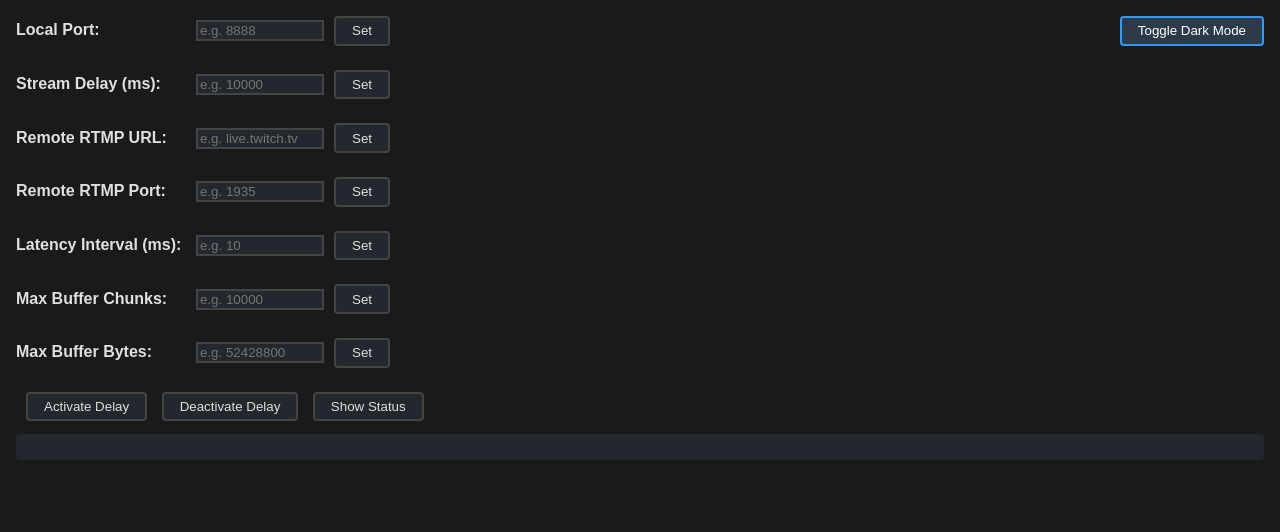
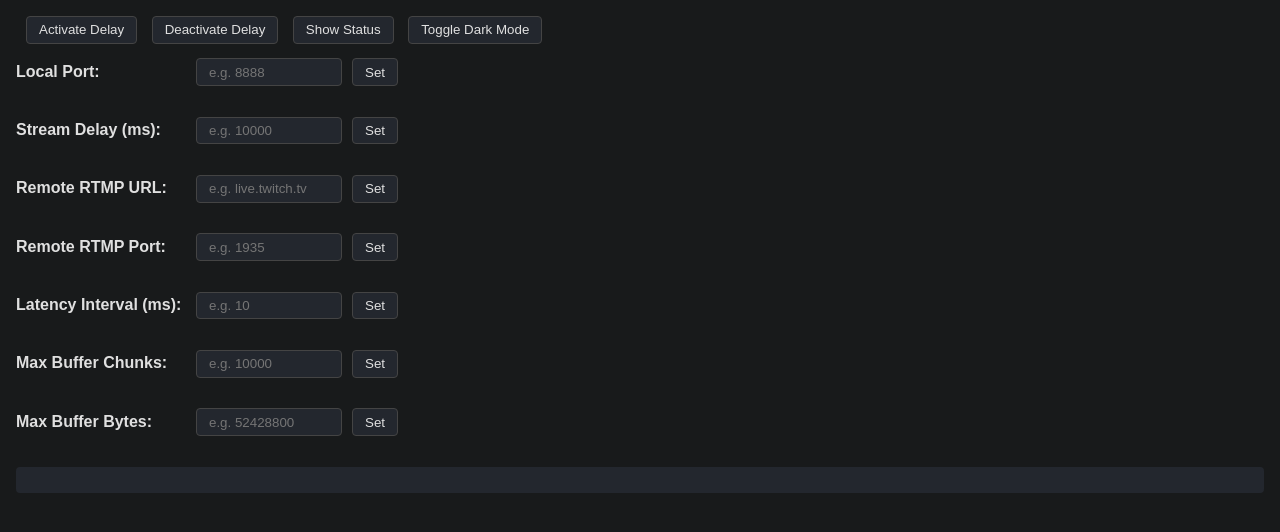
Before and after one commit to SunFIow/DelayRelay, a website: page src/api/relay-ui.html in a window 1280 px wide. Both pictures are taken after a click on the button "Toggle Dark Mode". Drawn offline with Linux system fonts and the light colour scheme.

Commit message:
feat: implement dark mode styling and improve UI layout; add CSS variables for theming and reorganize control panel buttons

```diff
--- a/src/api/relay-ui.html
+++ b/src/api/relay-ui.html
@@ -5,11 +5,43 @@
 		<title>RTMP Delay Relay - Control Panel</title>
 		<meta name="viewport" content="width=device-width, initial-scale=1" />
 		<style>
+			:root {
+				--bg: #fff;
+				--fg: #222;
+				--input-bg: #fff;
+				--input-fg: #222;
+				--input-border: #222;
+				--button-bg: #e0e0e0;
+				--button-fg: #222;
+				--button-border: #bbb;
+				--button-hover-bg: #b3d1ff;
+				--button-hover-fg: #111;
+				--button-hover-border: #3399ff;
+				--result-bg: #f4f4f4;
+				--result-fg: #222;
+			}
+
+			body.dark-mode {
+				--bg: #181a1b;
+				--fg: #e0e0e0;
+				--input-bg: #23272e;
+				--input-fg: #e0e0e0;
+				--input-border: #444;
+				--button-bg: #23272e;
+				--button-fg: #e0e0e0;
+				--button-border: #444;
+				--button-hover-bg: #2d3a4a;
+				--button-hover-fg: #fff;
+				--button-hover-border: #3399ff;
+				--result-bg: #23272e;
+				--result-fg: #e0e0e0;
+			}
+
 			body {
 				font-family: sans-serif;
 				margin: 1em;
-				background: #fff;
-				color: #222;
+				background: var(--bg);
+				color: var(--fg);
 			}
 			form {
 				margin-bottom: 1.5em;
@@ -22,56 +54,42 @@
 			input[type='number'],
 			input[type='text'] {
 				width: 120px;
+				background: var(--input-bg);
+				color: var(--input-fg);
+				border: 1.5px solid var(--input-border);
+				border-radius: 4px;
+				padding: 0.4em 0.9em;
 			}
 			button {
 				margin-left: 10px;
-				background: #e0e0e0;
-				color: #222;
-				border: 1px solid #bbb;
+				background: var(--button-bg);
+				color: var(--button-fg);
+				border: 1px solid var(--button-border);
 				border-radius: 4px;
-				padding: 0.4em 1.2em;
+				padding: 0.4em 0.9em;
 				cursor: pointer;
 				transition: background 0.2s, color 0.2s, border 0.2s;
 			}
 			button:hover,
-			button:focus {
-				background: #b3d1ff;
-				color: #111;
-				border: 1.5px solid #3399ff;
+			button:focus-visible {
+				background: var(--button-hover-bg);
+				color: var(--button-hover-fg);
+				border: 1.5px solid var(--button-hover-border);
 				outline: none;
 			}
 			.row {
 				margin-bottom: 0.5em;
+
+				> * {
+					margin-bottom: 0.5em;
+				}
 			}
 			#result {
-				background: #f4f4f4;
-				color: #222;
+				background: var(--result-bg);
+				color: var(--result-fg);
 				padding: 1em;
 				margin-top: 1em;
 				border-radius: 4px;
-			}
-
-			body.dark-mode {
-				background: #181a1b !important;
-				color: #e0e0e0 !important;
-			}
-			body.dark-mode #result {
-				background: #23272e !important;
-				color: #e0e0e0 !important;
-			}
-			body.dark-mode input,
-			body.dark-mode button,
-			body.dark-mode select {
-				background: #23272e !important;
-				color: #e0e0e0 !important;
-				border: 2px solid #444 !important;
-			}
-			body.dark-mode button:hover,
-			body.dark-mode button:focus {
-				background: #2d3a4a !important;
-				color: #fff !important;
-				border: 2px solid #3399ff !important;
-				outline: none;
 			}
 		</style>
 		<script>
@@ -121,7 +139,12 @@
 		</script>
 	</head>
 	<body>
-		<button style="float: right; margin-bottom: 1em" onclick="toggleDarkMode()">Toggle Dark Mode</button>
+		<div class="row">
+			<button onclick="apiCall('/activate-delay')">Activate Delay</button>
+			<button onclick="apiCall('/deactivate-delay')">Deactivate Delay</button>
+			<button onclick="apiCall('/status')">Show Status</button>
+			<button onclick="toggleDarkMode()">Toggle Dark Mode</button>
+		</div>
 		<form onsubmit="submitForm(event, '/set-local-port', 'port')">
 			<div class="row"><label>Local Port:</label><input name="port" type="number" min="1" max="65535" required placeholder="e.g. 8888" /><button type="submit">Set</button></div>
 		</form>
@@ -143,11 +166,6 @@
 		<form onsubmit="submitForm(event, '/set-max-bytes', 'bytes')">
 			<div class="row"><label>Max Buffer Bytes:</label><input name="bytes" type="number" min="1" required placeholder="e.g. 52428800" /><button type="submit">Set</button></div>
 		</form>
-		<div class="row">
-			<button onclick="apiCall('/activate-delay')">Activate Delay</button>
-			<button onclick="apiCall('/deactivate-delay')">Deactivate Delay</button>
-			<button onclick="apiCall('/status')">Show Status</button>
-		</div>
 		<pre id="result"></pre>
 	</body>
 </html>
```
